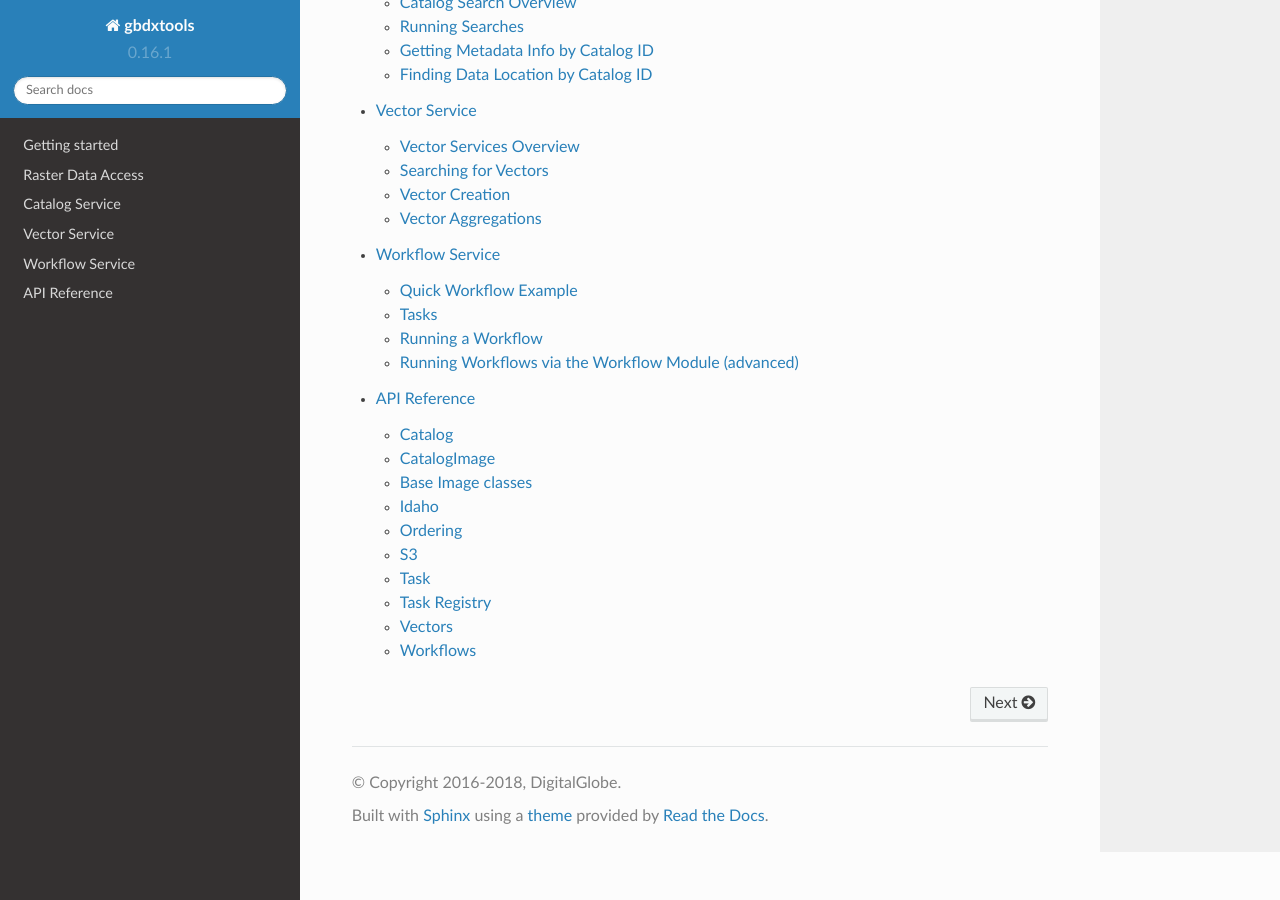
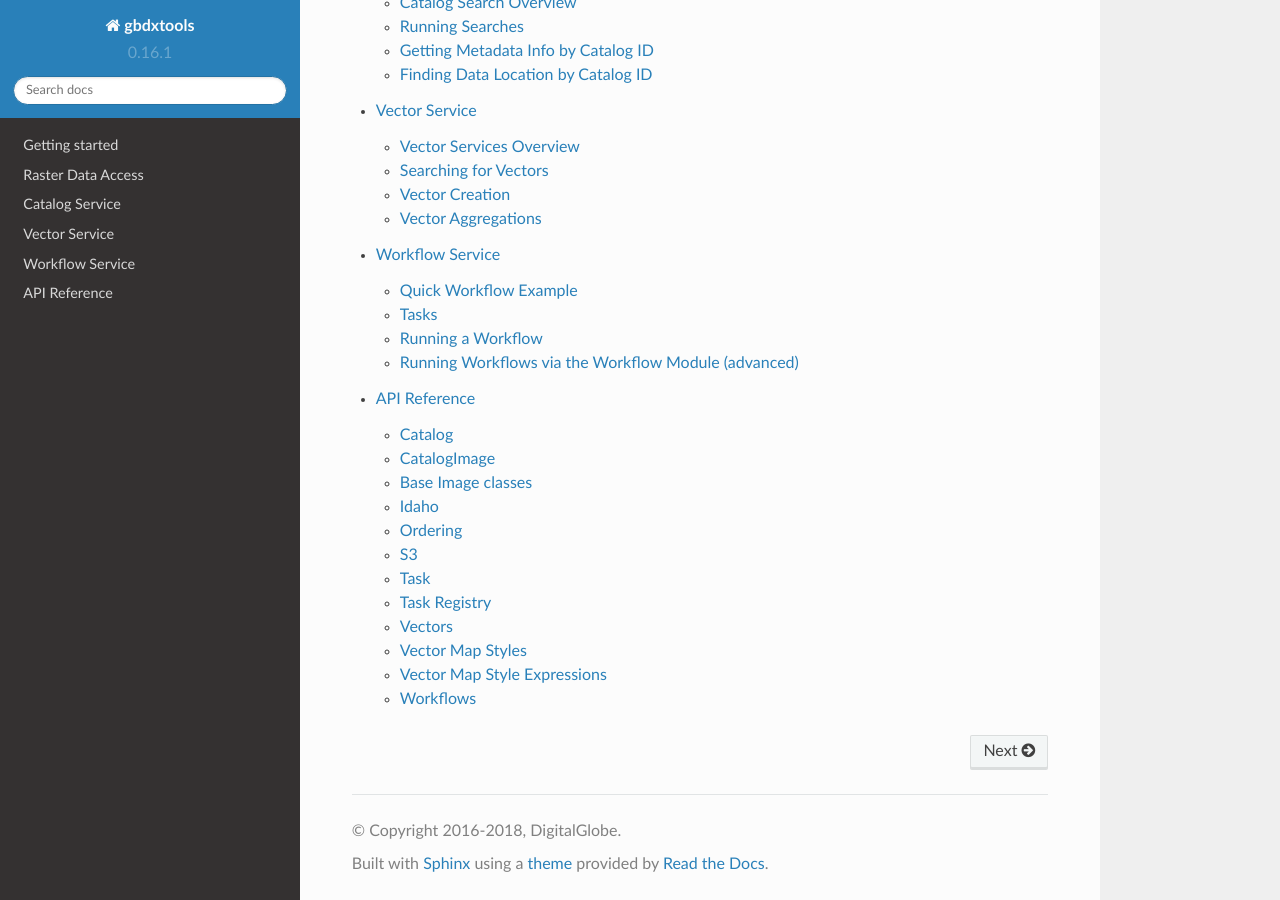
Before and after one commit to DigitalGlobe/gbdxtools, a Sphinx documentation site: the page built from docs/index.rst, in a window 1280 px wide and 900 px high, scrolled down 2123 px. Built offline with Sphinx 7.4.7 and the Read the Docs theme 2.0.0, drawn with Linux system fonts in a browser that asks for light colours.

Commit message:
update autodocing for new styles and expressions

```diff
--- a/docs/api_reference.rst
+++ b/docs/api_reference.rst
@@ -108,6 +108,18 @@ Vectors
 .. autoclass:: gbdxtools.vectors.Vectors
    :members:
 
+Vector Map Styles
+-----------------------
+
+.. automodule:: gbdxtools.vector_styles
+   :members:
+
+Vector Map Style Expressions
+-----------------------
+
+.. automodule:: gbdxtools.vector_styles
+   :members:
+
 Workflows
 -----------------------
 
```
